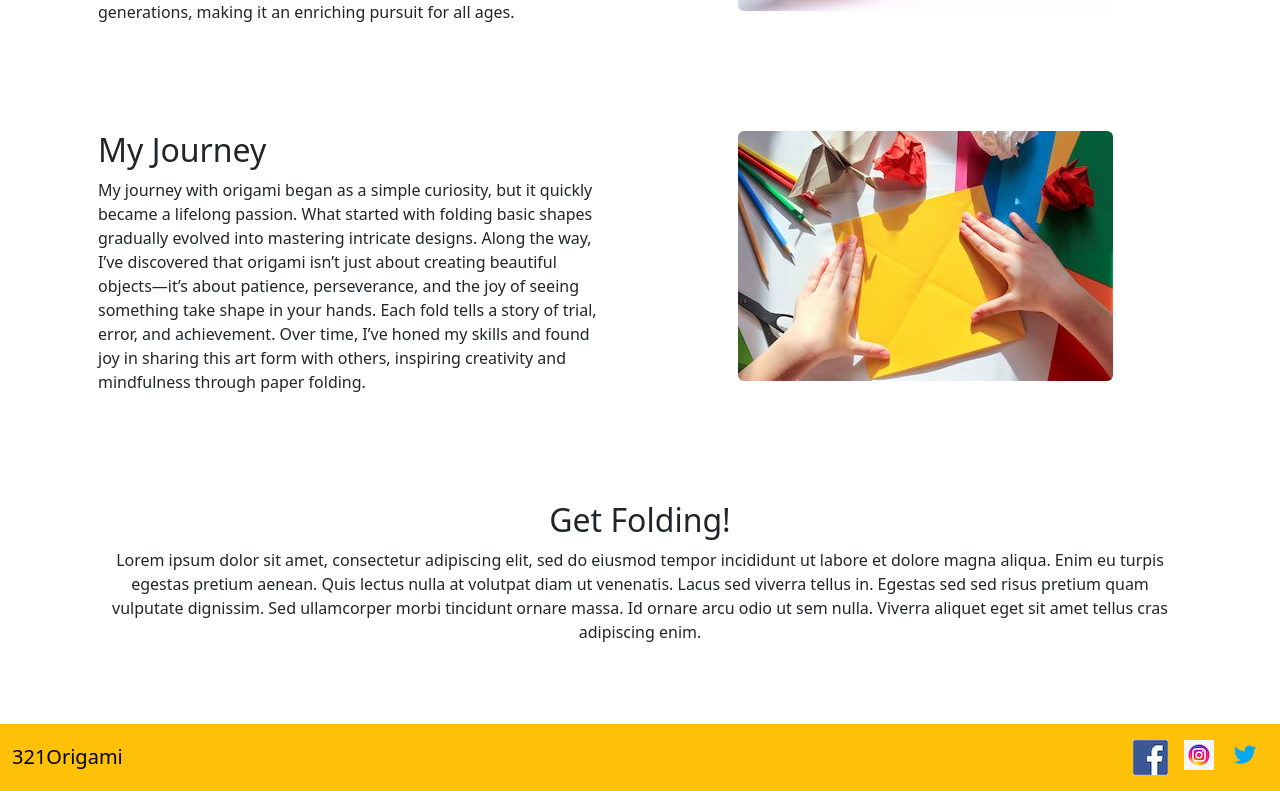
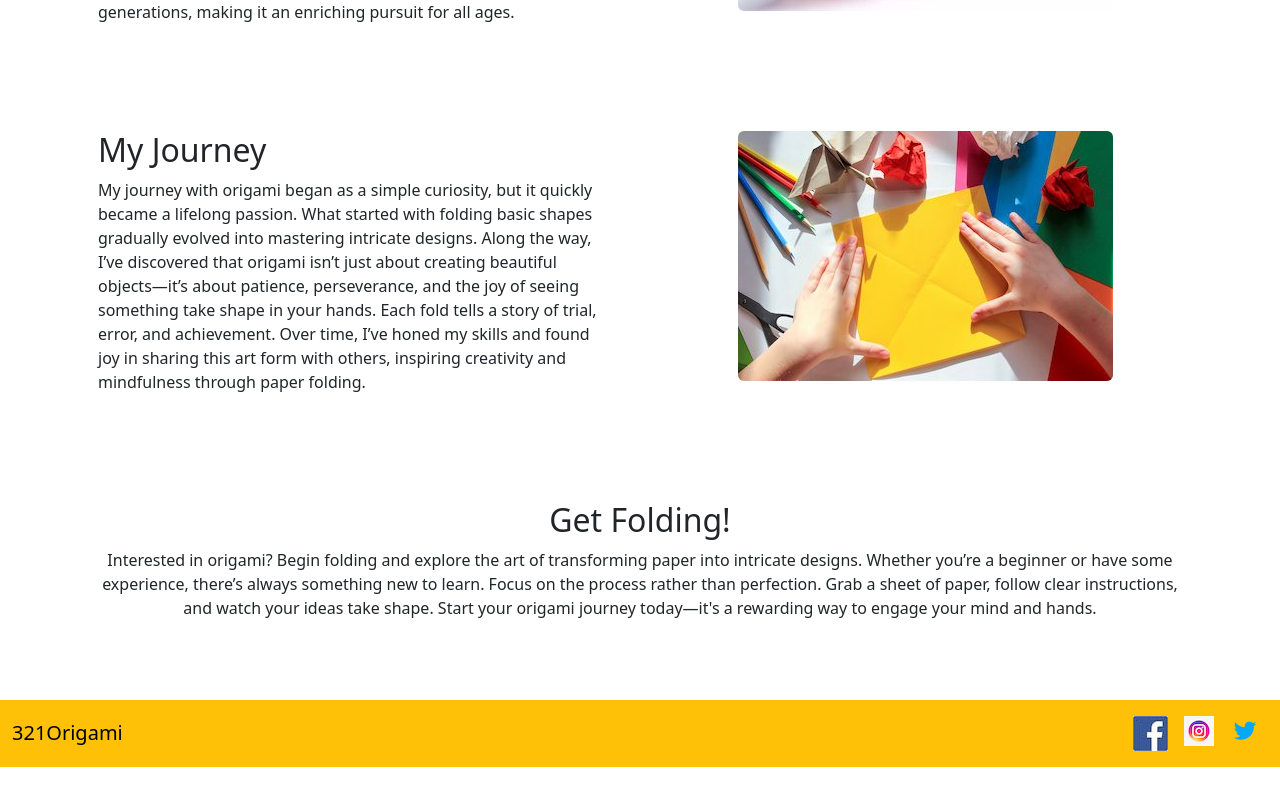
Before and after one commit to danielwong0115/321Origami, a React (Create React App) app: page / in a window 1280 px wide. Shown: the part 769-1560 px from the top of the page. After the commit the page ends 1536 px from the top, so only its background shows below. Built offline with nearby package versions, Linux system fonts and the light colour scheme.

Commit message:
Changed Get Folding section

```diff
--- a/src/pages/Home.js
+++ b/src/pages/Home.js
@@ -72,7 +72,7 @@ const Home = () => (
             <div class="col">
                 <div class="p-3 text-center">
                 <h2>Get Folding!</h2>
-                <p>Lorem ipsum dolor sit amet, consectetur adipiscing elit, sed do eiusmod tempor incididunt ut labore et dolore magna aliqua. Enim eu turpis egestas pretium aenean. Quis lectus nulla at volutpat diam ut venenatis. Lacus sed viverra tellus in. Egestas sed sed risus pretium quam vulputate dignissim. Sed ullamcorper morbi tincidunt ornare massa. Id ornare arcu odio ut sem nulla. Viverra aliquet eget sit amet tellus cras adipiscing enim.</p>
+                <p>Interested in origami? Begin folding and explore the art of transforming paper into intricate designs. Whether you’re a beginner or have some experience, there’s always something new to learn. Focus on the process rather than perfection. Grab a sheet of paper, follow clear instructions, and watch your ideas take shape. Start your origami journey today—it's a rewarding way to engage your mind and hands.</p>
                 </div>
             </div>
             </div>
```
